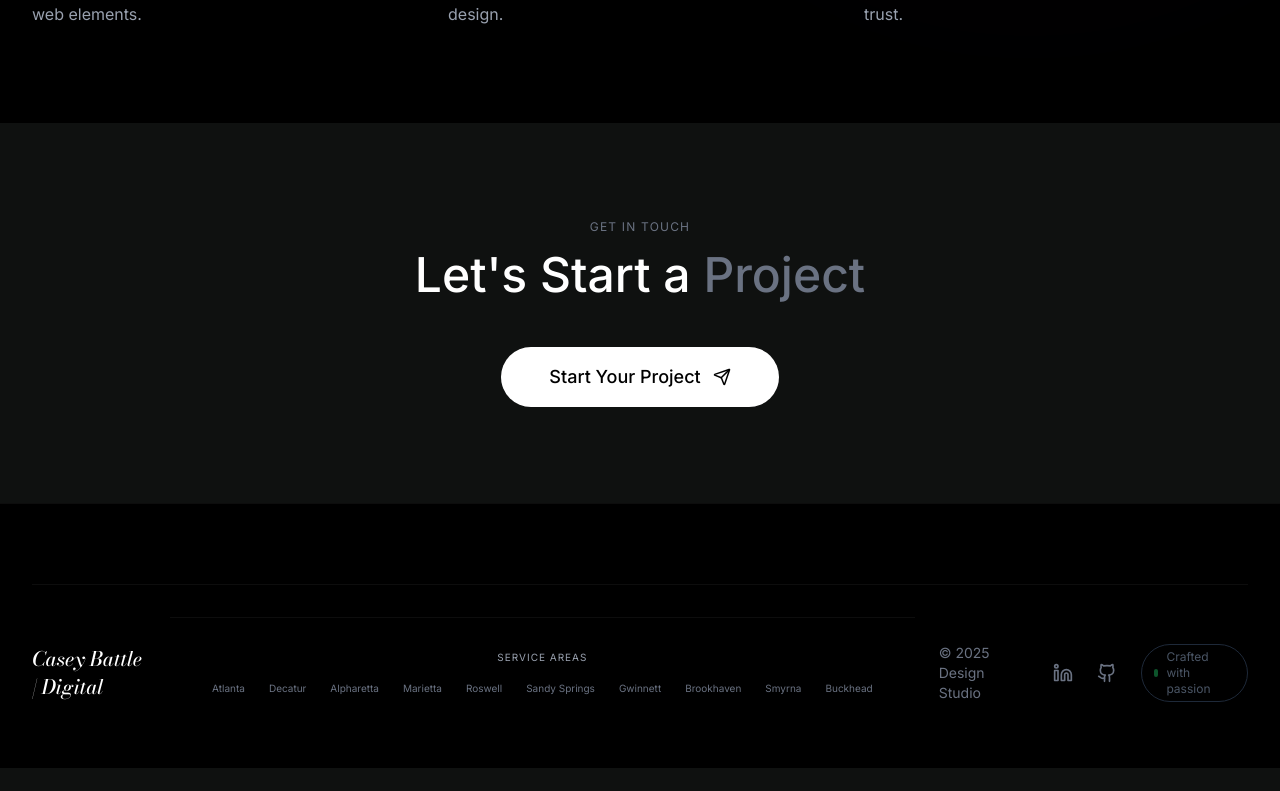
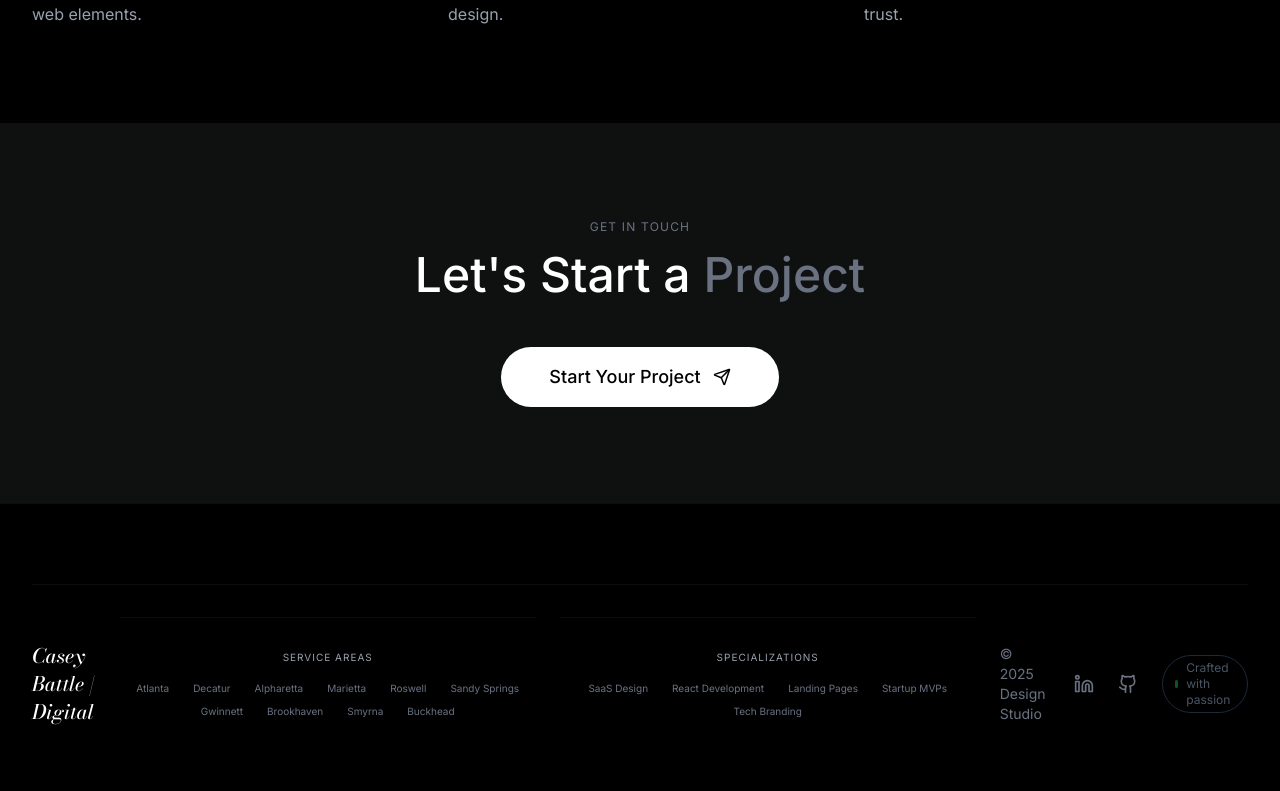
Before and after one commit to caseybattle/Casey-Personal-Website.com, a React (Vite) app: page / in a window 1280 px wide. Shown: the part 6728-7519 px from the top of the page. Before the commit the page ends 7496 px from the top, so only its background shows below. Built offline with nearby package versions, Linux system fonts and the light colour scheme.

Commit message:
fix(routing): restore routes and enable dynamic SEO pages

```diff
--- a/App.tsx
+++ b/App.tsx
@@ -7,6 +7,7 @@ import Home from './pages/Home';
 import BlogPost from './pages/BlogPost';
 import BlogArchive from './pages/BlogArchive';
 import LocationPage from './pages/LocationPage';
+import ServicePage from './pages/ServicePage';
 
 const App: React.FC = () => {
   return (
@@ -18,7 +19,9 @@ const App: React.FC = () => {
           <Routes>
             <Route path="/" element={<Home />} />
             <Route path="/blog" element={<BlogArchive />} />
+            <Route path="/blog/:id" element={<BlogPost />} />
             <Route path="/web-design-:city-ga" element={<LocationPage />} />
+            <Route path="/services/:service" element={<ServicePage />} />
           </Routes>
         </main>
         <Footer />
--- a/components/Footer.tsx
+++ b/components/Footer.tsx
@@ -28,6 +28,16 @@ const Footer: React.FC = () => {
                         <a href="/web-design-buckhead-ga" className="hover:text-white transition-colors">Buckhead</a>
                     </div>
 
+                    {/* National Solutions Links */}
+                    <div className="flex flex-wrap justify-center gap-x-6 gap-y-2 text-[10px] text-gray-500 max-w-4xl mx-auto mb-8 border-t border-white/5 pt-8 w-full order-last md:order-none">
+                        <span className="text-gray-400 uppercase tracking-widest w-full text-center mb-2">Specializations</span>
+                        <a href="/services/premium-saas-design" className="hover:text-white transition-colors">SaaS Design</a>
+                        <a href="/services/custom-react-development" className="hover:text-white transition-colors">React Development</a>
+                        <a href="/services/high-conversion-landing-pages" className="hover:text-white transition-colors">Landing Pages</a>
+                        <a href="/services/startup-mvp-builds" className="hover:text-white transition-colors">Startup MVPs</a>
+                        <a href="/services/branding-for-tech" className="hover:text-white transition-colors">Tech Branding</a>
+                    </div>
+
                     <div className="text-sm text-gray-500">
                         © 2025 Design Studio
                     </div>
--- /dev/null
+++ b/pages/ServicePage.tsx
@@ -0,0 +1,56 @@
+import React, { useEffect } from 'react';
+import { useParams } from 'react-router-dom';
+import LocalHero from '../components/LocalHero';
+import Showcase from '../components/Showcase';
+import Services from '../components/Services';
+import Testimonials from '../components/Testimonials';
+import Pricing from '../components/Pricing';
+import Blog from '../components/Blog';
+import Contact from '../components/Contact';
+
+const ServicePage: React.FC = () => {
+    const { service } = useParams<{ service: string }>();
+
+    // Format the service name (e.g., "custom-react-development" -> "Custom React Development")
+    const formattedService = service
+        ? service.split('-').map(word => word.charAt(0).toUpperCase() + word.slice(1)).join(' ')
+        : 'Web Development';
+
+    // Tailored subtitles for specific services
+    const getSubtitle = (serviceName: string) => {
+        const lowerService = serviceName.toLowerCase();
+        if (lowerService.includes('saas')) {
+            return "Scalable, high-performance UI/UX design and development for modern SaaS platforms. Build software that converts users and scales effortlessly.";
+        }
+        if (lowerService.includes('landing')) {
+            return "High-conversion landing pages designed to turn visitors into customers. Fast, mobile-responsive, and psychologically optimized for sales.";
+        }
+        if (lowerService.includes('react')) {
+            return "Enterprise-grade React.js development. I build complex, fluid web applications with a focus on speed, accessibility, and clean code.";
+        }
+        return `Premium ${serviceName} solutions for forward-thinking brands. I combine elite design with modern technology to build digital experiences that drive growth.`;
+    };
+
+    useEffect(() => {
+        document.title = `${formattedService} | Premium Web Design & Development | Casey Battle`;
+        window.scrollTo(0, 0);
+    }, [formattedService]);
+
+    return (
+        <main className="bg-[#0f1110]">
+            <LocalHero
+                city={formattedService}
+                subtitle={getSubtitle(formattedService)}
+            />
+
+            <Showcase />
+            <Services />
+            <Testimonials />
+            <Pricing />
+            <Blog />
+            <Contact />
+        </main>
+    );
+};
+
+export default ServicePage;
```
Also changed, not shown: 1 other file (tests, documents, lock files or other folders).
